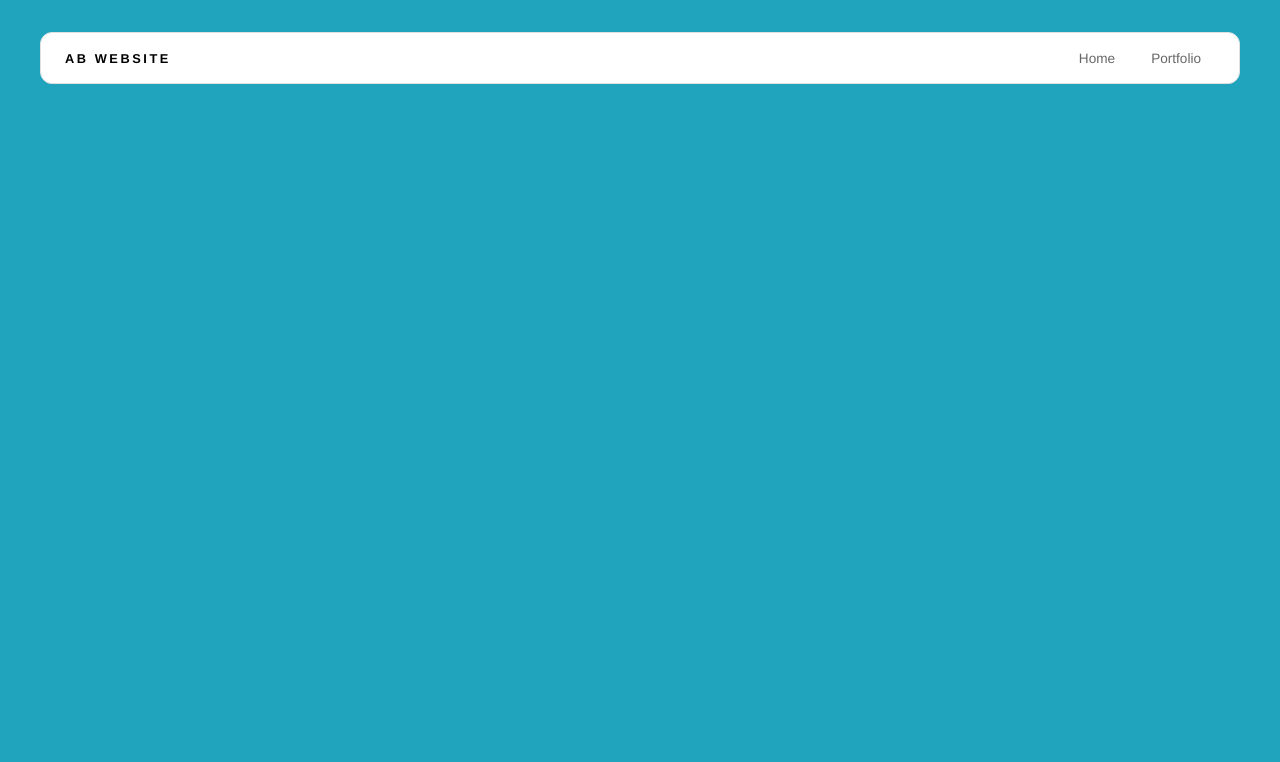
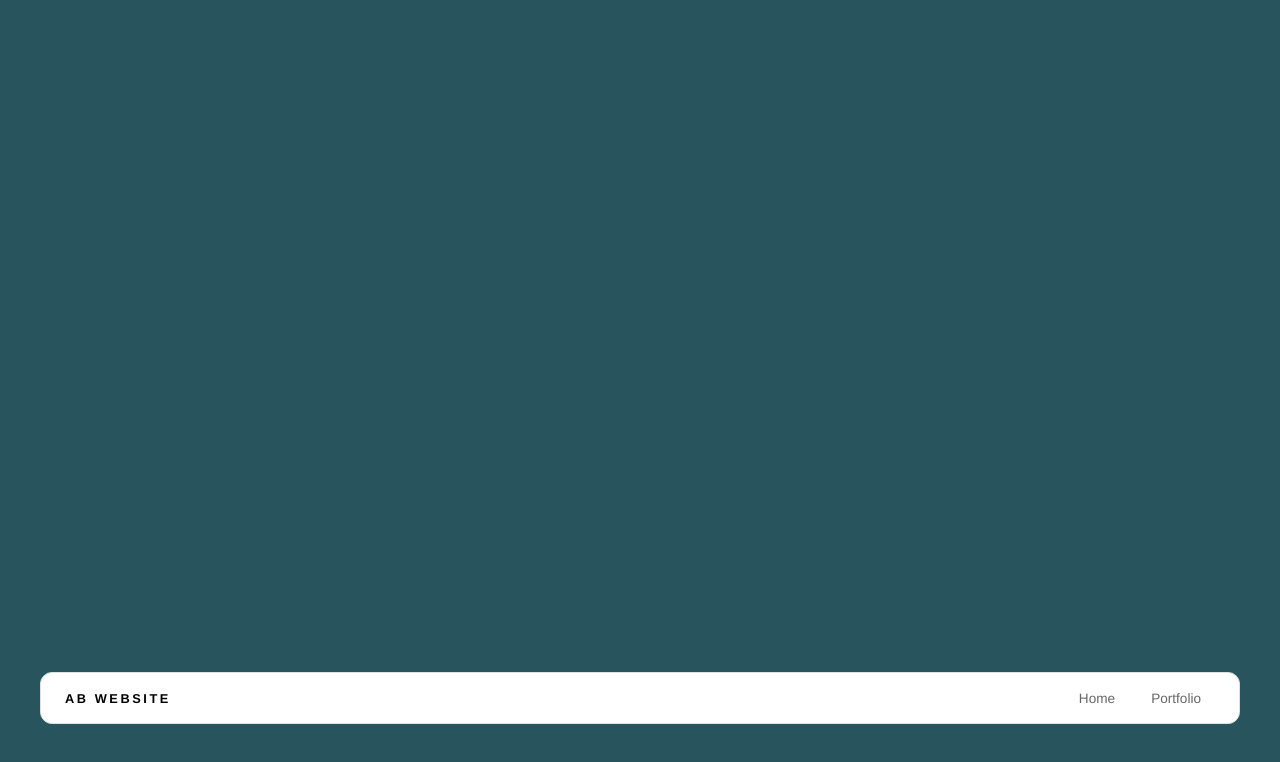
Before and after one commit to ab121907-lgtm/ab121907-lgtm.github.io, a plain HTML site: page index.html in a window 1280 px wide. Drawn offline with Linux system fonts and the light colour scheme.

Commit message:
worked on website

```diff
--- a/index.html
+++ b/index.html
@@ -9,6 +9,15 @@
 <body>
   <!-- All content goes here -->
   <div id="all-contents">
+    <main>
+    <div class="sidebar">
+
+    </div>
+
+    <div class="content">
+
+    </div>
+  </main>
     <nav>
       <h1>AB Website</h1>
       <ul id="nav-ul">
--- a/style.css
+++ b/style.css
@@ -4,7 +4,7 @@
 
 body {
   margin: 0;
-  background: #20a4be;
+  background: #28545d;
   color: #222;
   font-family: "Helvetica Neue", Arial, sans-serif;
 }
```
